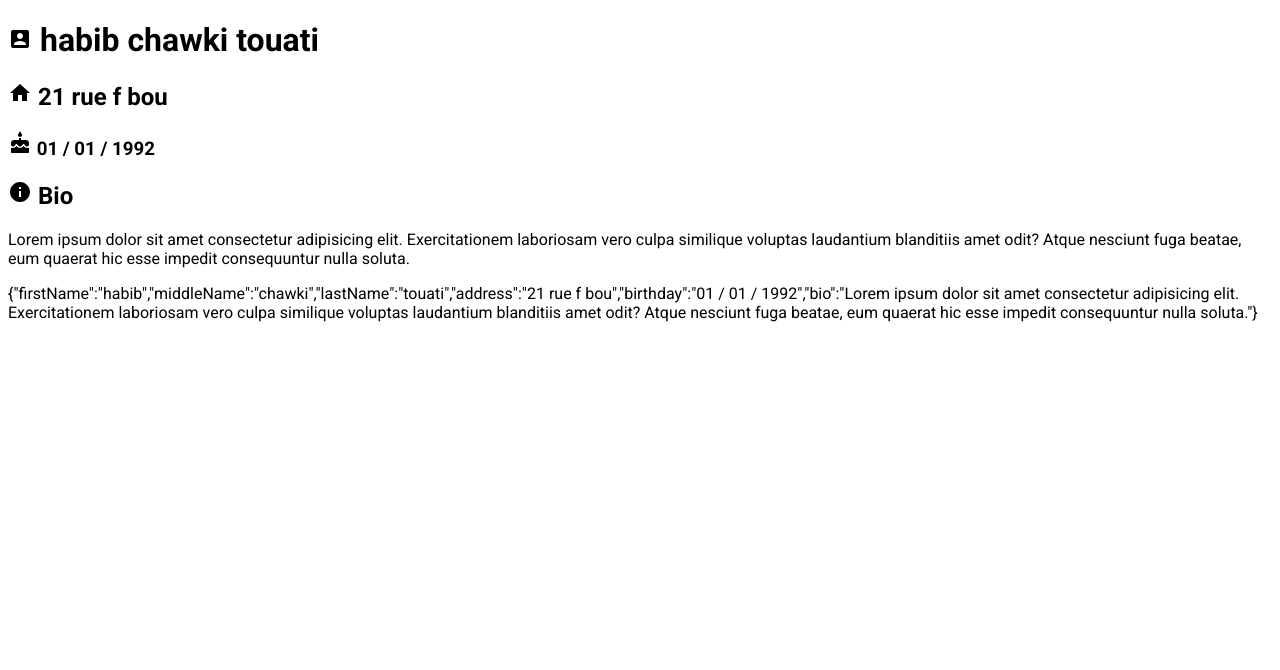
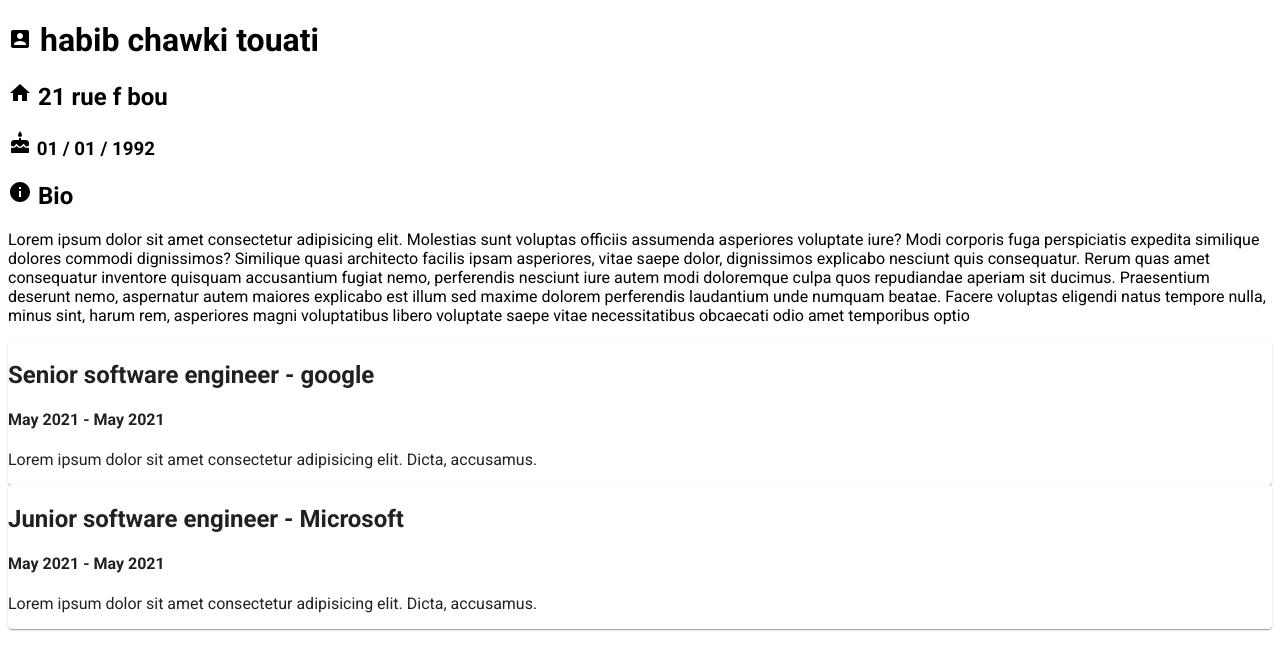
Before and after one commit to habib-chawki/social-app-front, a React (Create React App) app: page /profile/1 in a window 1280 px wide. Shown: the top 670 px of the page. Built offline with nearby package versions, Linux system fonts and the light colour scheme.

Commit message:
Render experience cards

```diff
--- a/src/components/custom/profile/Profile.jsx
+++ b/src/components/custom/profile/Profile.jsx
@@ -3,7 +3,9 @@ import { useParams, useHistory } from 'react-router-dom';
 import { fetchProfile } from '../../../services/profile';
 import { getUser } from '../../../services/storage';
 
-import { Button, Box } from '@material-ui/core';
+import moment from 'moment';
+
+import { Button, Box, Card } from '@material-ui/core';
 
 import InfoIcon from '@material-ui/icons/Info';
 import HomeIcon from '@material-ui/icons/Home';
@@ -18,7 +20,25 @@ function Profile() {
       lastName: 'touati',
       address: '21 rue f bou',
       birthday: '01 / 01 / 1992',
-      bio: 'Lorem ipsum dolor sit amet consectetur adipisicing elit. Exercitationem laboriosam vero culpa similique voluptas laudantium blanditiis amet odit? Atque nesciunt fuga beatae, eum quaerat hic esse impedit consequuntur nulla soluta.',
+      bio: 'Lorem ipsum dolor sit amet consectetur adipisicing elit. Molestias sunt voluptas officiis assumenda asperiores voluptate iure? Modi corporis fuga perspiciatis expedita similique dolores commodi dignissimos? Similique quasi architecto facilis ipsam asperiores, vitae saepe dolor, dignissimos explicabo nesciunt quis consequatur. Rerum quas amet consequatur inventore quisquam accusantium fugiat nemo, perferendis nesciunt iure autem modi doloremque culpa quos repudiandae aperiam sit ducimus. Praesentium deserunt nemo, aspernatur autem maiores explicabo est illum sed maxime dolorem perferendis laudantium unde numquam beatae. Facere voluptas eligendi natus tempore nulla, minus sint, harum rem, asperiores magni voluptatibus libero voluptate saepe vitae necessitatibus obcaecati odio amet temporibus optio',
+      experience: [
+         {
+            startDate: Date.now(),
+            endDate: Date.now(),
+            position: 'Senior software engineer',
+            company: 'google',
+            description:
+               'Lorem ipsum dolor sit amet consectetur adipisicing elit. Dicta, accusamus.',
+         },
+         {
+            startDate: Date.now(),
+            endDate: Date.now(),
+            position: 'Junior software engineer',
+            company: 'Microsoft',
+            description:
+               'Lorem ipsum dolor sit amet consectetur adipisicing elit. Dicta, accusamus.',
+         },
+      ],
    });
 
    // extract user id
@@ -63,8 +83,20 @@ function Profile() {
             </h2>
             <p>{profile.bio}</p>
          </Box>
-
-         {JSON.stringify(profile)}
+         <Box>
+            {profile.experience.map((experience) => (
+               <Card key={experience.position}>
+                  <h2>
+                     {experience.position} - {experience.company}
+                  </h2>
+                  <h4>
+                     {moment(experience.startDate).format('MMM YYYY')} -{' '}
+                     {moment(experience.endDate).format('MMM YYYY')}
+                  </h4>
+                  <p>{experience.description}</p>
+               </Card>
+            ))}
+         </Box>
       </Box>
    );
 }
```
